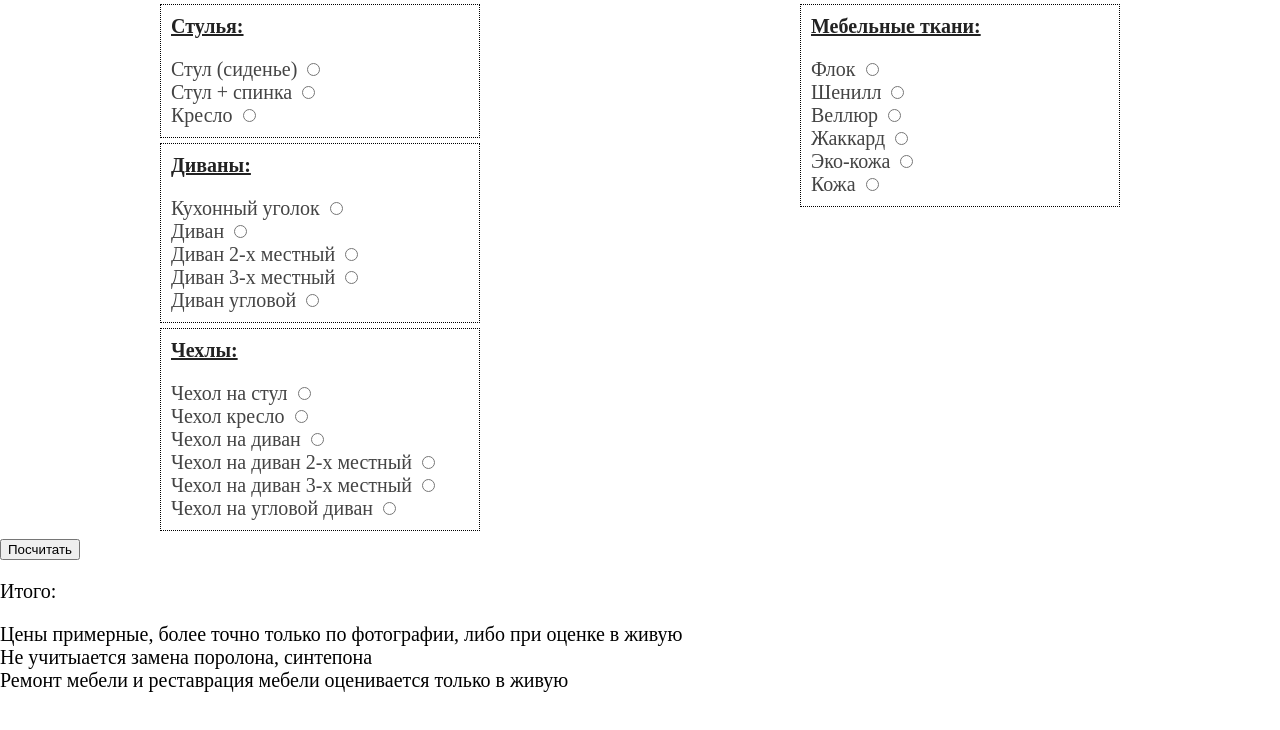
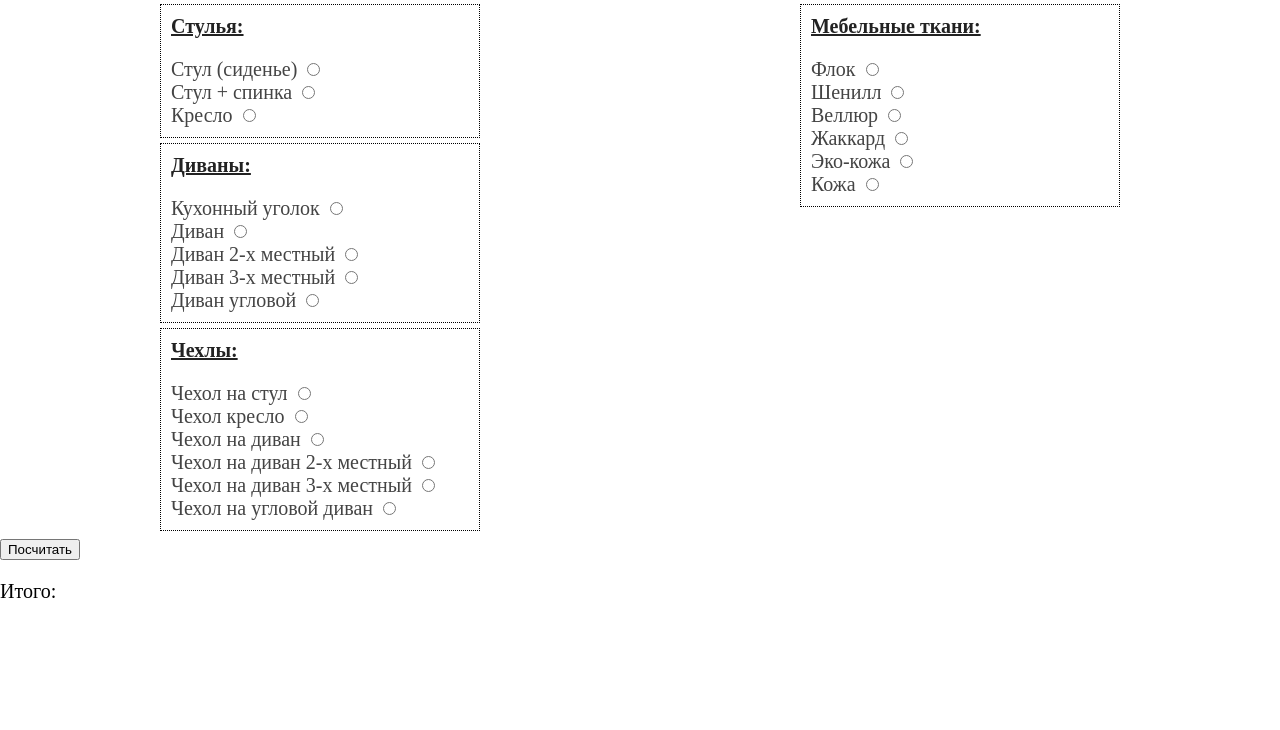
Before and after one commit to web-2017/calculator, a plain HTML site: page index.html in a window 1280 px wide. Shown: the part 80-810 px from the top of the page. Drawn offline with Linux system fonts and the light colour scheme.

Commit message:
Update index.html

```diff
--- a/index.html
+++ b/index.html
@@ -62,9 +62,6 @@
   </div>
   <div class="result">
     <p>Итого:</p>
-    <span>Цены примерные, более точно только по фотографии, либо при оценке в живую</span><br>
-    <span>Не учитыается замена поролона, синтепона</span><br>
-    <span>Ремонт мебели и реставрация мебели оценивается только в живую</span><br>
   </div>
 
 
```
